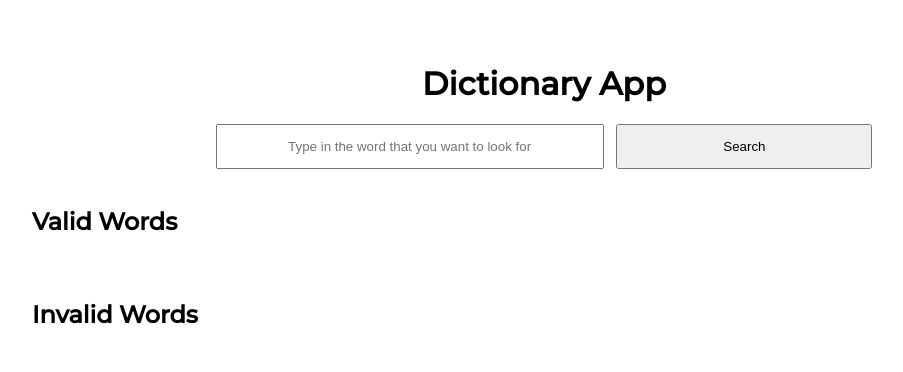
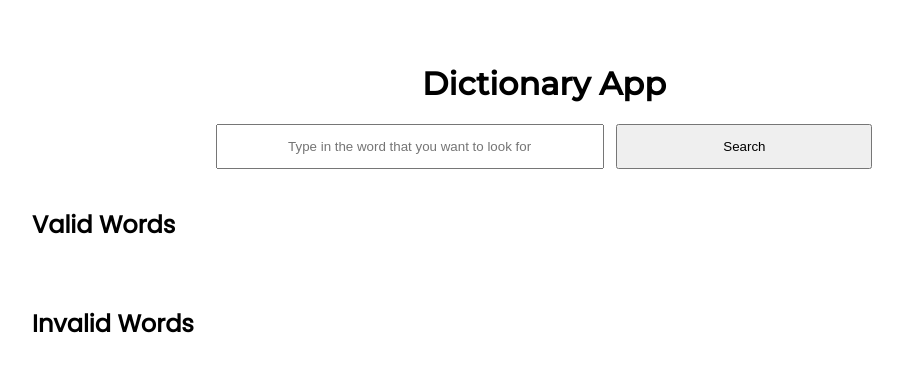
Before and after one commit to racevedo12/Dictionary, a React (Create React App) app: page / in a window 1280 px wide. Shown: the top 372 px of the page, without its empty margins (96-999 px from the left). Built offline with nearby package versions, Linux system fonts and the light colour scheme.

Commit message:
Added font styles to the whole page

```diff
--- a/src/Components/ShowWordDetails/show-word-details.css
+++ b/src/Components/ShowWordDetails/show-word-details.css
@@ -1,7 +1,13 @@
+/* Fonts */
+@import url('https://fonts.googleapis.com/css2?family=Lato:ital@1&display=swap');
+@import url('https://fonts.googleapis.com/css2?family=Nunito&display=swap');
+@import url('https://fonts.googleapis.com/css2?family=Poppins&display=swap');
+@import url('https://fonts.googleapis.com/css2?family=Inconsolata:wght@300&display=swap');
 
-
+/* Default Styles */
 .show-details-container
 {
+    font-family: 'Nunito', sans-serif;
     max-width: 100%;
     margin-top: 2%;
     margin-left: 2%;
@@ -9,6 +15,7 @@
 
 .home-link
 {
+    font-family: 'Lato', sans-serif;
     color: blue;
     text-decoration: none;
 }
@@ -20,6 +27,7 @@
 
 #show-word-title
 {
+    font-family: 'Lato', sans-serif;
     text-align: center;
     margin-bottom: 4%;
     margin-right: 5%;
@@ -50,14 +58,25 @@
     font-size: medium;
 }
 
+.main-container
+{
+    font-family: 'Poppins', sans-serif;
+}
+
 .word-details
 {
     margin-top: 3%;
     margin-left: 10%;
 }
 
+.word-details h2
+{
+    font-family: 'Inconsolata', monospace;
+}
+
 .word-attribute
 {
+
     margin-left: 20%;
     display: flex;
     align-items: center;
```
